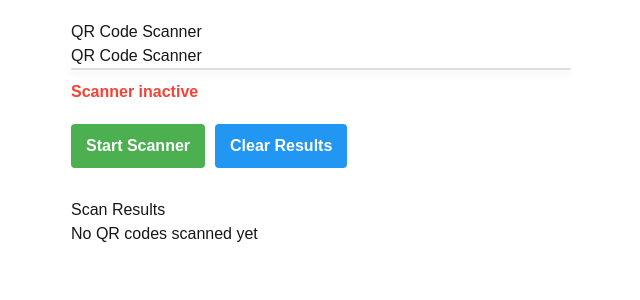
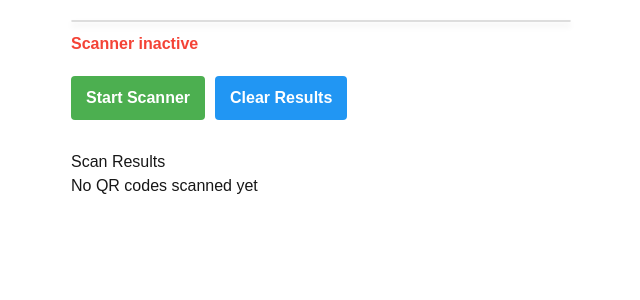
Before and after one commit to dewansh-shukla/barcode-scanner, a Next.js app: page / in a window 1280 px wide. Shown: the top 300 px of the page, without its empty margins (189-829 px from the left). Built offline with nearby package versions, Linux system fonts and the light colour scheme.

Commit message:
ui: color fix in card

```diff
--- a/src/app/page.js
+++ b/src/app/page.js
@@ -18,7 +18,6 @@ const QRScannerPage = () => {
       margin: '0 auto',
       padding: '20px'
     }}>
-      <h1>QR Code Scanner</h1>
       <QRCodeScannerNoSSR />
     </div>
   );
--- a/src/components/QRCodeScanner.jsx
+++ b/src/components/QRCodeScanner.jsx
@@ -146,7 +146,6 @@ const QRCodeScanner = () => {
 
   return (
     <div className="qr-scanner-container">
-      <h2>QR Code Scanner</h2>
 
       <div id="qr-reader" ref={scannerRef} style={{
         width: '100%',
@@ -215,7 +214,7 @@ const QRCodeScanner = () => {
       <div className="results-container" style={{ marginTop: '30px' }}>
         <h3>Scan Results</h3>
         {results.length > 0 ? (
-          <div className="cards-container">
+          <div className="cards-container" style={{color: 'black'}}>
             {results.map((result, index) => (
               <div key={result.id} style={cardStyle}>
                 <div style={cardHeaderStyle}>
```
